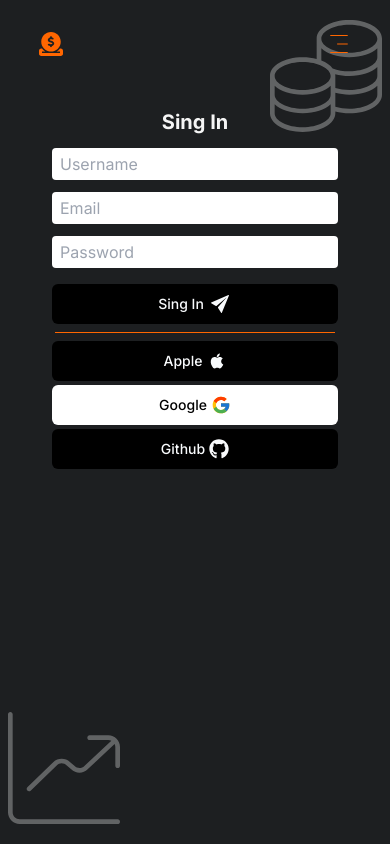
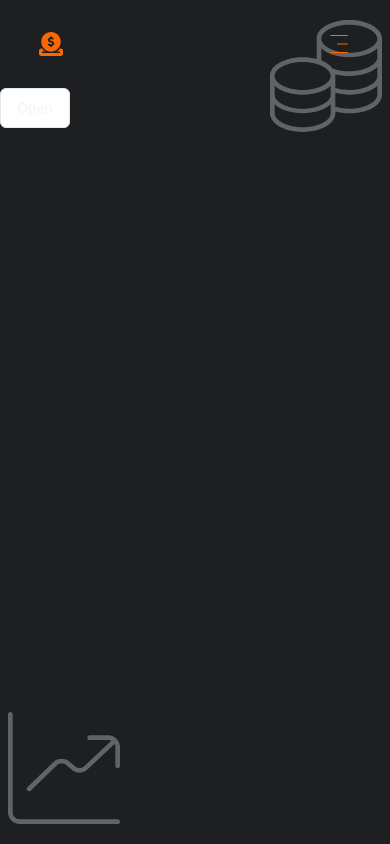
Before and after one commit to helterdev/finance-app, a Next.js app: page /register in a window 390 px wide. Built offline with nearby package versions, Linux system fonts and the light colour scheme.

Commit message:
#5.1 prueba de responsivo del menu en deploy

```diff
--- a/src/app/page.tsx
+++ b/src/app/page.tsx
@@ -1,10 +1,8 @@
-// import Navbar from '@/components/Navbar/Navbar';
 import Title from '@/components/Title/Title';
 
 export default function Home() {
   return (
     <>
-      {/* <Navbar /> */}
       <main>
         <Title />
       </main>
--- a/src/app/register/page.tsx
+++ b/src/app/register/page.tsx
@@ -1,9 +1,51 @@
 import Form from '@/components/Form/Form';
+import { Button } from '@/components/ui/button';
+import {
+  Sheet,
+  SheetClose,
+  SheetContent,
+  SheetDescription,
+  SheetFooter,
+  SheetHeader,
+  SheetTitle,
+  SheetTrigger,
+} from '@/components/ui/sheet';
 
 export default function Register() {
   return (
-    <>
-      <Form />
-    </>
+    <div className='header'>
+      <Sheet>
+        <SheetTrigger asChild>
+          <Button variant='outline'>Open</Button>
+        </SheetTrigger>
+        <SheetContent>
+          <SheetHeader>
+            <SheetTitle>Edit profile</SheetTitle>
+            <SheetDescription>
+              {/* Make changes to your profile here. Click save when you're done. */}
+            </SheetDescription>
+          </SheetHeader>
+          <div className='grid gap-4 py-4'>
+            <div className='grid grid-cols-4 items-center gap-4'>
+              {/* <Label htmlFor="name" className="text-right">
+              Name
+            </Label>
+            <Input id="name" value="Pedro Duarte" className="col-span-3" /> */}
+            </div>
+            <div className='grid grid-cols-4 items-center gap-4'>
+              {/* <Label htmlFor="username" className="text-right">
+              Username
+            </Label> */}
+              {/* <Input id="username" value="@peduarte" className="col-span-3" /> */}
+            </div>
+          </div>
+          <SheetFooter>
+            <SheetClose asChild>
+              <Button type='submit'>Save changes</Button>
+            </SheetClose>
+          </SheetFooter>
+        </SheetContent>
+      </Sheet>
+    </div>
   );
 }
--- a/src/components/Background/Background.tsx
+++ b/src/components/Background/Background.tsx
@@ -1,6 +1,6 @@
 const Background = () => {
   return (
-    <div className='absolute top-0 h-full w-full flex flex-col justify-between -z-10 opacity-30 py-5 px-2'>
+    <div className='absolute top-0 h-full w-full flex flex-col justify-between opacity-30 py-5 px-2 -z-50'>
       <svg
         xmlns='http://www.w3.org/2000/svg'
         id='Layer_1'
--- a/src/components/Navbar/Navbar.tsx
+++ b/src/components/Navbar/Navbar.tsx
@@ -5,7 +5,7 @@ import MobileMenu from './MobileMenu/MobileMenu';
 const Navbar = () => {
   return (
     <header>
-      <nav className='w-4/5 flex justify-between items-center m-auto py-8 max-w-screen-2xl'>
+      <nav className='w-4/5 h-[88px] flex justify-between items-center m-auto py-8 max-w-screen-2xl'>
         <Link
           href={'/'}
           className='text-[1.5rem] font-bold text-[var(--secundary-orange)]'
```
